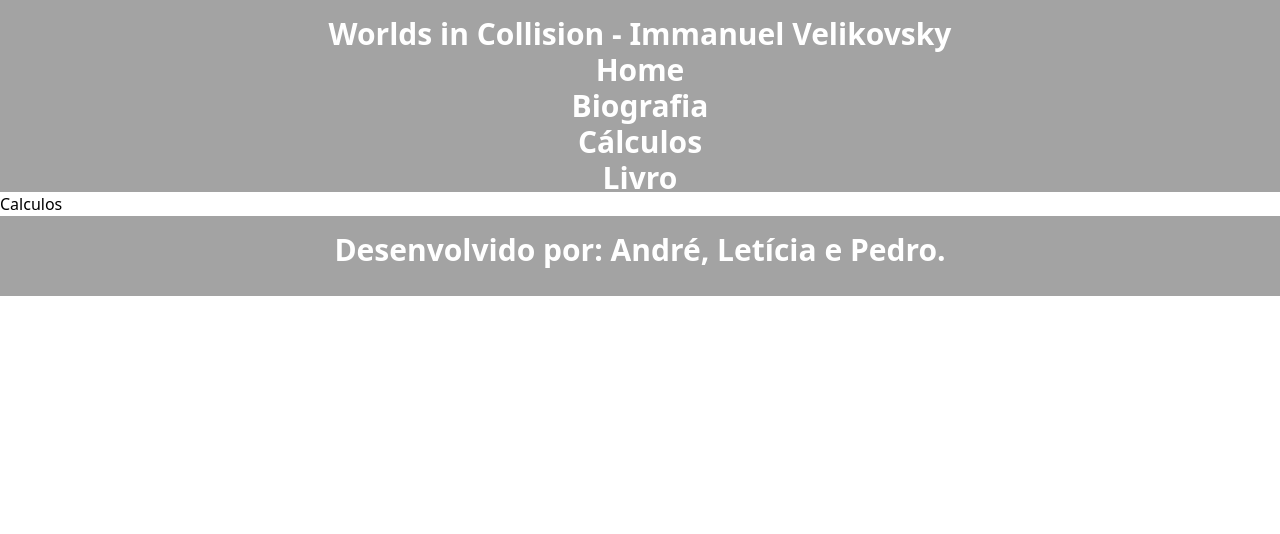
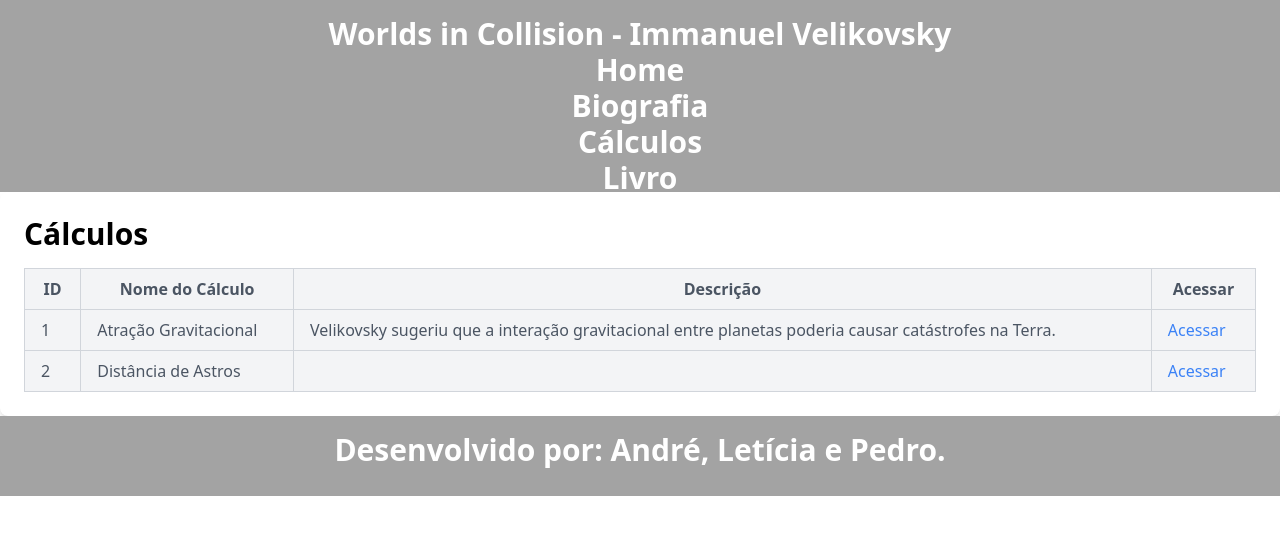
Before and after one commit to WAVEKEEPERS/CP5-FRONT, a Next.js app in the folder my-app/: page /calculos in a window 1280 px wide. Shown: the top 534 px of the page. Built offline with nearby package versions, Linux system fonts and the light colour scheme.

Commit message:
Criação e estilização da página de cálculos

```diff
--- a/my-app/src/app/calculos/page.tsx
+++ b/my-app/src/app/calculos/page.tsx
@@ -1,9 +1,40 @@
+import Link from 'next/link';
 import React from 'react'
 
 export default function Calculos() {
+
+  const calculos = [
+    {id:1,nome: 'Atração Gravitacional', description: 'Velikovsky sugeriu que a interação gravitacional entre planetas poderia causar catástrofes na Terra.'},
+    {id:2,nome: 'Distância de Astros', description: ''},
+  ];
+
   return (
-    <div>
-      <h1>Calculos</h1>
+    <div className="p-6 bg-white rounded-lg shadow-md">
+      <h1 className="text-3xl font-bold mb-4">Cálculos</h1>
+      <table className="min-w-full border-collapse border border-gray-300">
+        <thead>
+          <tr>
+            <th className="item-table">ID</th>
+            <th className="item-table">Nome do Cálculo</th>
+            <th className="item-table">Descrição</th>
+            <th className="item-table">Acessar</th>
+          </tr>
+        </thead>
+        <tbody>
+          {calculos.map((cal) => (
+            <tr key={cal.id} className="hover:bg-gray-50">
+              <td className="item-table">{cal.id}</td>
+              <td className="item-table">{cal.nome}</td>
+              <td className="item-table">{cal.description}</td>
+              <td className="item-table">
+                <Link href={`/calculos/${cal.id}`} className="text-blue-500 hover:underline">
+                  Acessar
+                </Link>
+              </td>
+            </tr>
+          ))}
+        </tbody>
+      </table>
     </div>
   )
 }
--- a/my-app/src/app/globals.css
+++ b/my-app/src/app/globals.css
@@ -31,4 +31,12 @@
     .titulo-biografia {
         @apply text-3xl font-bold text-blue-600 mb-4;
     }
+
+    .item-table {
+        @apply px-4 py-2 border border-gray-300;
+    }
+
+    tr {
+        @apply bg-gray-100 text-gray-600;
+    }
 }
```
